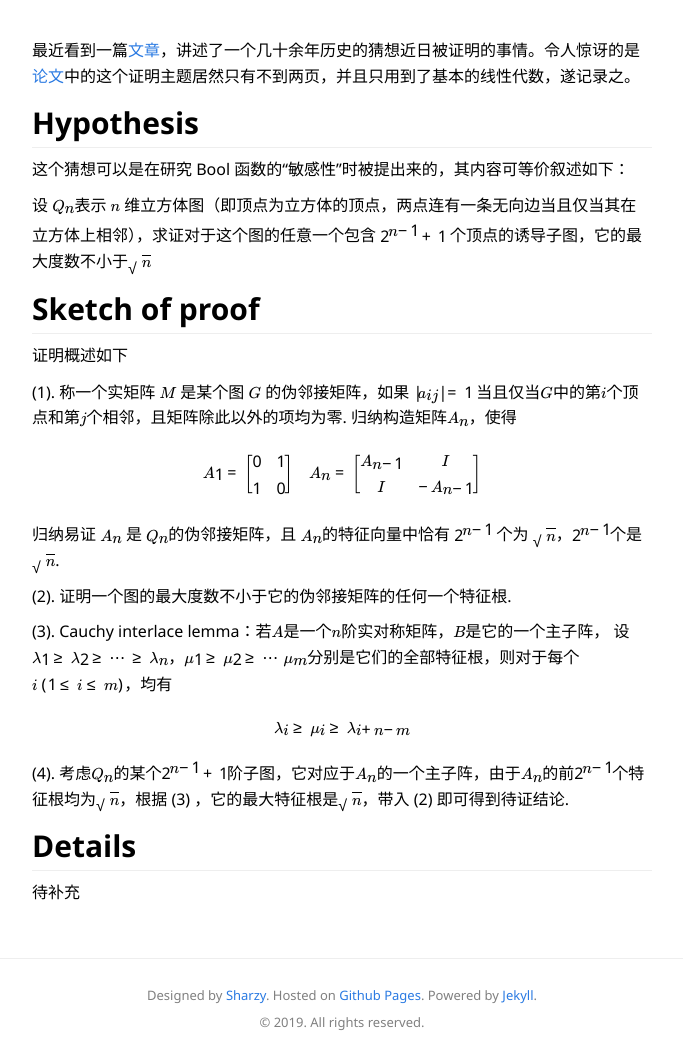
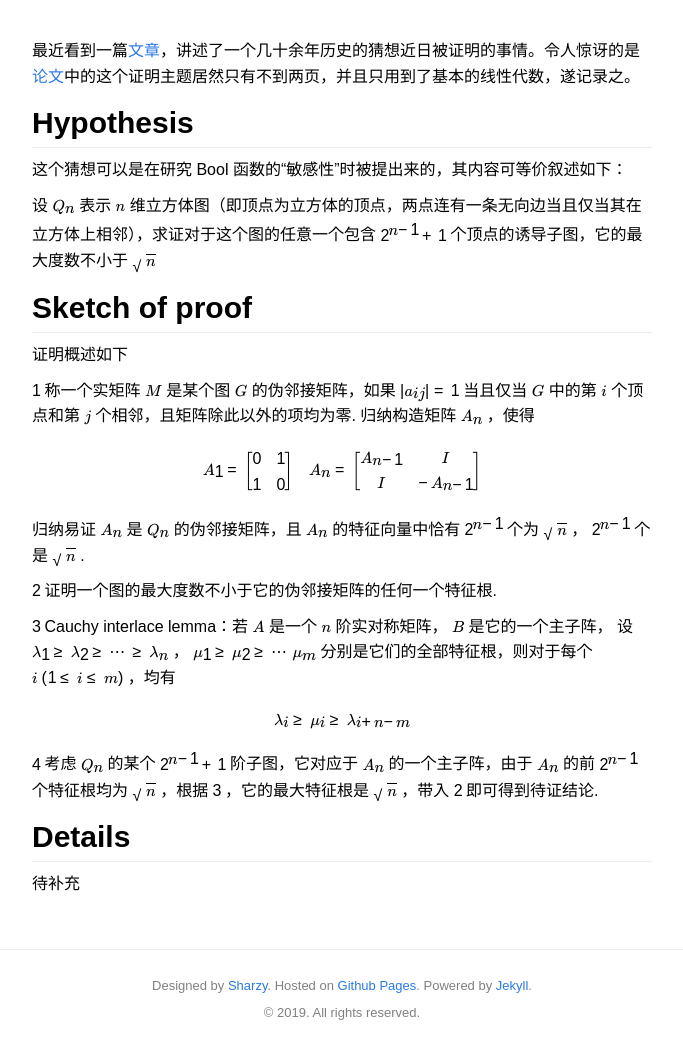
Before and after one commit to SharzyL/SharzyL.github.io, a Jekyll site: the page built from _posts/2019-8-1-sensitivity.md, in a window 1280 px wide, cut to the strip 325-1384 px from the top of the page. Shown: the whole strip, without its empty margins (298-981 px from the left). Built offline with Jekyll 4.4.1, drawn with Linux system fonts in a browser that asks for light colours; formulas are drawn with MathJax 3.

Commit message:
change main font to Microsoft Yahei UI Light

```diff
--- a/_layouts/default.html
+++ b/_layouts/default.html
@@ -5,6 +5,7 @@
     <title>{{ page.title }}</title>
     <meta http-equiv="X-UA-Compatible" content="IE=edge">
     <meta name="viewport" content="width=device-width,initial-scale=1.0"/>
+    <link rel="icon" href="/favicon.ico">
     <link href="/assets/css/home.css" rel="stylesheet">
     <link href="https://netdna.bootstrapcdn.com/font-awesome/4.7.0/css/font-awesome.min.css" rel="stylesheet">
     <link rel="stylesheet" href="/assets/nav/responsive-nav.css">
--- a/_layouts/post.html
+++ b/_layouts/post.html
@@ -9,6 +9,6 @@ layout: default
 <script src='https://cdnjs.cloudflare.com/ajax/libs/mathjax/2.7.5/MathJax.js?config=TeX-MML-AM_CHTML' async></script>
 <script type="text/x-mathjax-config">
         MathJax.Hub.Config({
-          tex2jax: {inlineMath: [['$','$'], ['\\(','\\)']]}
+          tex2jax: {inlineMath: [['\(','\)'], ['\\(','\\)']]}
         });
 </script>
--- a/_posts/2019-8-1-sensitivity.md
+++ b/_posts/2019-8-1-sensitivity.md
@@ -7,26 +7,26 @@ title: 一个猜想的证明
 
 ## Hypothesis
 这个猜想可以是在研究 Bool 函数的“敏感性"时被提出来的，其内容可等价叙述如下：
-> 设 $Q_n$表示 $n$ 维立方体图（即顶点为立方体的顶点，两点连有一条无向边当且仅当其在立方体上相邻），求证对于这个图的任意一个包含 $2^{n-1} + 1$ 个顶点的诱导子图，它的最大度数不小于$\sqrt{n}$
+> 设  \(Q_n\) 表示  \(n\)  维立方体图（即顶点为立方体的顶点，两点连有一条无向边当且仅当其在立方体上相邻），求证对于这个图的任意一个包含  \(2^{n-1} + 1\)  个顶点的诱导子图，它的最大度数不小于 \(\sqrt{n}\)
 
 ## Sketch of proof
 
 证明概述如下
 
-(1). 称一个实矩阵 $M$ 是某个图 $G$ 的伪邻接矩阵，如果 $\lvert a_{ij}\rvert = 1$ 当且仅当$G$中的第$i$个顶点和第$j$个相邻，且矩阵除此以外的项均为零. 归纳构造矩阵$A_n$，使得
+(1) 称一个实矩阵  \(M\)  是某个图  \(G\)  的伪邻接矩阵，如果  \(\lvert a_{ij}\rvert = 1\)  当且仅当 \(G\) 中的第 \(i\) 个顶点和第 \(j\) 个相邻，且矩阵除此以外的项均为零. 归纳构造矩阵 \(A_n\) ，使得
 
 $$A_{1}=\left[\begin{array}{ll}{0} & {1} \\ {1} & {0}\end{array}\right] \quad A_{n}=\left[\begin{array}{cc}{A_{n-1}} & {I} \\ {I} & {-A_{n-1}}\end{array}\right]$$
 
-归纳易证 $A_n$ 是 $Q_n$的伪邻接矩阵，且 $A_n$的特征向量中恰有 $2^{n - 1}$ 个为 $\sqrt{n}$，$2^{n - 1}$个是 $\sqrt{n}$.
+归纳易证  \(A_n\)  是  \(Q_n\) 的伪邻接矩阵，且  \(A_n\) 的特征向量中恰有  \(2^{n - 1}\)  个为  \(\sqrt{n}\) ， \(2^{n - 1}\) 个是  \(\sqrt{n}\) .
 
-(2). 证明一个图的最大度数不小于它的伪邻接矩阵的任何一个特征根.
+(2) 证明一个图的最大度数不小于它的伪邻接矩阵的任何一个特征根.
 
-(3). Cauchy interlace lemma：若$A$是一个$n$阶实对称矩阵，$B$是它的一个主子阵，
-设$\lambda_1 \geq \lambda_2 \geq \cdots \geq \lambda_n$，$\mu_1 \geq \mu_2 \geq \cdots \mu_m$分别是它们的全部特征根，则对于每个$i\ (1 \leq i \leq m)$，均有
+(3) Cauchy interlace lemma：若 \(A\) 是一个 \(n\) 阶实对称矩阵， \(B\) 是它的一个主子阵，
+设 \(\lambda_1 \geq \lambda_2 \geq \cdots \geq \lambda_n\) ， \(\mu_1 \geq \mu_2 \geq \cdots \mu_m\) 分别是它们的全部特征根，则对于每个 \(i\ (1 \leq i \leq m)\) ，均有
 
-$$\lambda_i \geq \mu_i \geq \lambda_{i + n - m}$$
+$$ \lambda_i \geq \mu_i \geq \lambda_{i + n - m} $$
 
-(4). 考虑$Q_n$的某个$2^{n - 1} + 1$阶子图，它对应于$A_n$的一个主子阵，由于$A_n$的前$2^{n - 1}$个特征根均为$\sqrt{n}$，根据 (3) ，它的最大特征根是$\sqrt{n}$，带入 (2) 即可得到待证结论.
+(4) 考虑 \(Q_n\) 的某个 \(2^{n - 1} + 1\) 阶子图，它对应于 \(A_n\) 的一个主子阵，由于 \(A_n\) 的前 \(2^{n - 1}\) 个特征根均为 \(\sqrt{n}\) ，根据 (3) ，它的最大特征根是 \(\sqrt{n}\) ，带入 (2) 即可得到待证结论.
 
 ## Details
 
--- a/assets/css/home.css
+++ b/assets/css/home.css
@@ -1,6 +1,6 @@
 * {
     margin: 0;
-    font-family: Segoe UI, sans-serif;
+    font-family: "Microsoft YaHei UI Light", Arial, Helvetica, sans-serif;
     box-sizing: border-box;
     font-size: 16px;
 }
@@ -98,9 +98,6 @@ body {
     flex: 1;
 }
 
-article {
-}
-
 .main-text {
     padding: 10px;
     width: 50vw;
@@ -108,7 +105,7 @@ article {
 
 .post-card {
     color: black;
-    padding: 2ex;
+    padding: 1em;
     margin: .5em;
     transition: .2s;
     overflow: visible;
@@ -119,7 +116,7 @@ article {
     text-decoration: none;
     cursor: pointer;
     box-shadow: 4px 2px #1B76C4 inset, -2px -2px #1B76C4 inset;
-    text-indent: .3em;
+    padding-left: 1.5em;
 }
 
 .post-preview {
@@ -250,8 +247,4 @@ footer * {
         box-shadow: none;
         border-top: #eee solid 1px;
     }
-
-    .section-head {
-        display: none;
-    }
 }
--- a/index.html
+++ b/index.html
@@ -4,9 +4,6 @@ title: Sharzy's random blog
 subtitle: Randomly record random things.
 ---
 <div class="main-text">
-    <h1 class="section-head" style="font-weight: normal">
-        Most recent writing:
-    </h1>
     {% for post in site.posts %}
     <div class="post-card" url={{post.url}}>
         <h3 class="post-header">
```
Also changed, not shown: about.md (+4 -4 lines).
